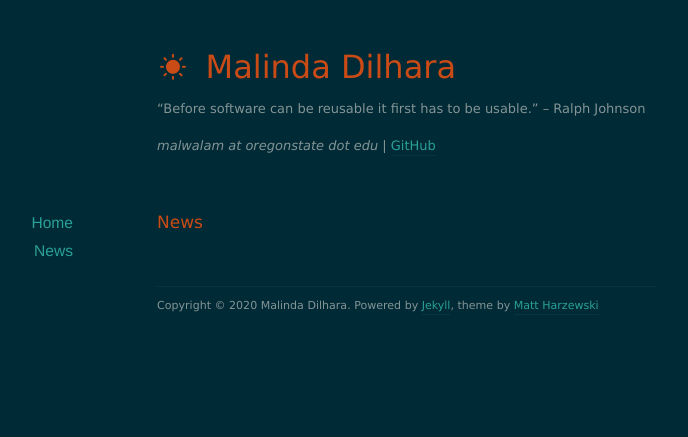
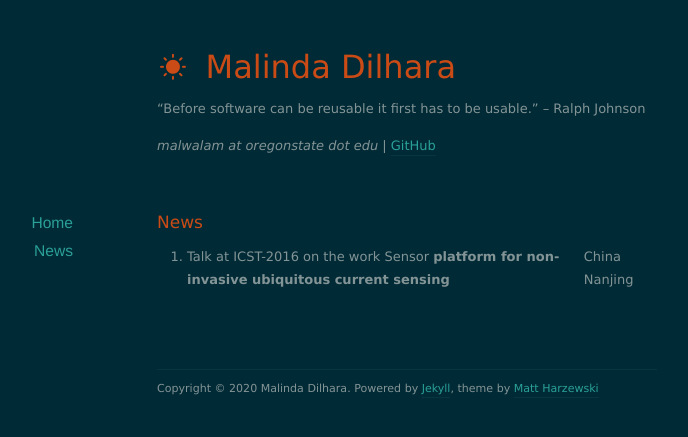
Before and after one commit to maldil/maldil, a Jekyll site: the page built from news/index.markdown, in a window 1280 px wide. Shown: the top 437 px of the page, without its empty margins (233-921 px from the left). Built offline with Jekyll 4.4.1, drawn with Linux system fonts in a browser that asks for light colours; nearby versions of some CDN libraries; our own code applies the rules of GitHub Pages for plain Markdown files.

Commit message:
Update index.markdown

```diff
--- a/news/index.markdown
+++ b/news/index.markdown
@@ -1 +1,2 @@
 # News
+* Talk at ICST-2016 on the work Sensor **platform for non-invasive ubiquitous current sensing** | China Nanjing
```
